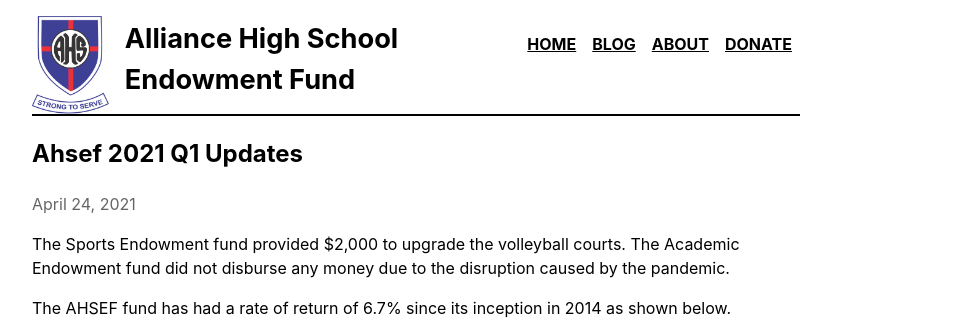
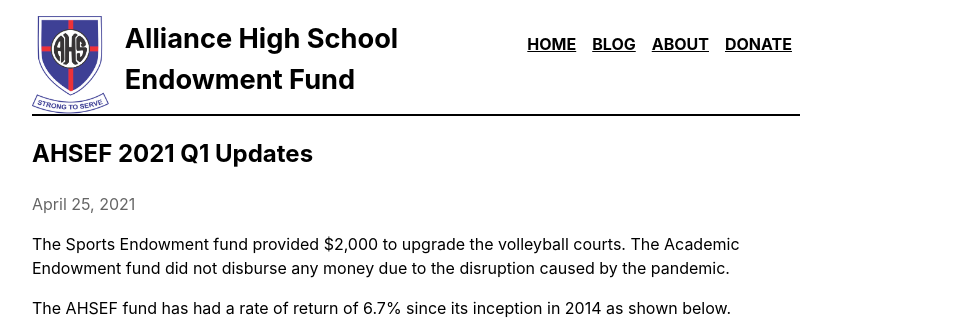
Before and after one commit to ahsef/ahsef.github.io, a Jekyll site: the page built from _posts/2021-04-24-AHSEF-2021-Q1-Updates.markdown, in a window 1280 px wide. Shown: the top 334 px of the page, without its empty margins (224-1201 px from the left). Built offline with Jekyll 4.4.1, drawn with Linux system fonts in a browser that asks for light colours; part of the change alters nothing that is shown.

```diff
--- a/_posts/2021-04-24-AHSEF-2021-Q1-Updates.markdown
+++ b/_posts/2021-04-24-AHSEF-2021-Q1-Updates.markdown
@@ -1,3 +1,9 @@
+---
+layout: post
+title:  "AHSEF 2021 Q1 Updates"
+date:   2021-04-24 17:34:58 -0800
+---
+
 The Sports Endowment fund provided $2,000 to upgrade the volleyball courts.
 The Academic Endowment fund did not disburse any money due to the disruption caused by the pandemic.
 
```
